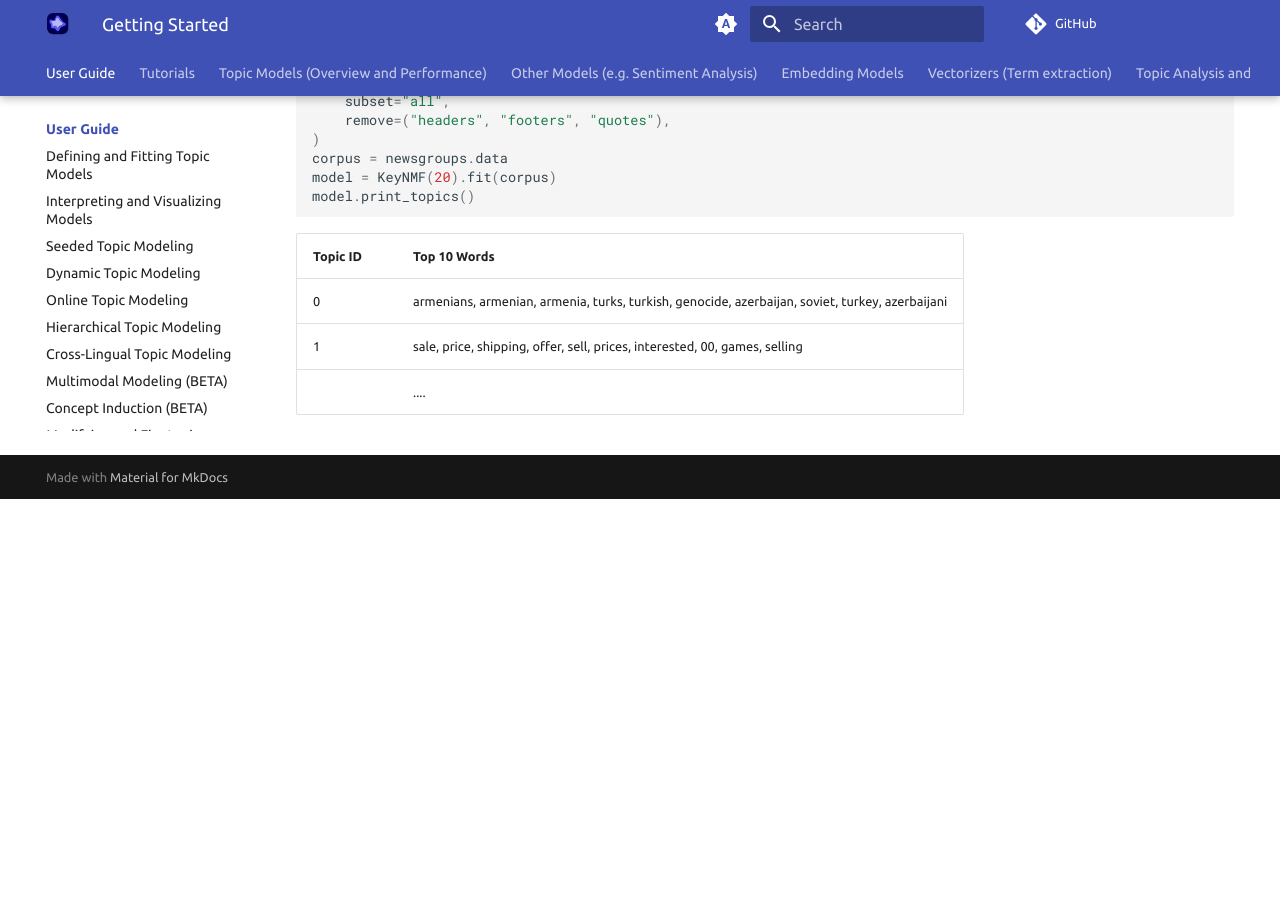
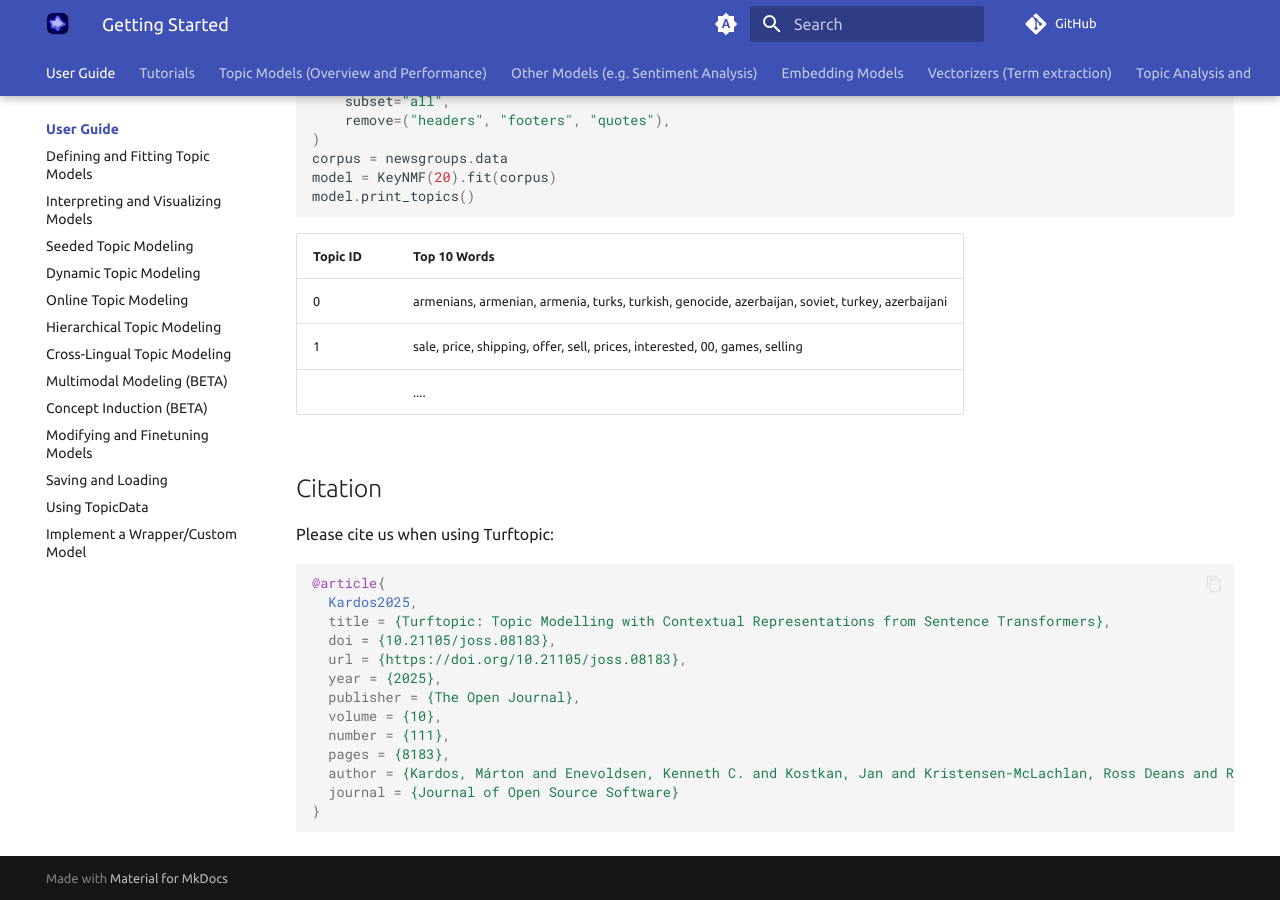
Before and after one commit to x-tabdeveloping/turftopic, an MkDocs documentation site: the page built from docs/index.md, in a window 1280 px wide and 900 px high, scrolled down 765 px. Built offline with MkDocs 1.6.1 and Material for MkDocs 9.7.7, drawn with Linux system fonts in a browser that asks for light colours; emoji names are drawn with the system emoji font; comment, search, counter and statistics services are not loaded; before the commit the page ends 1264 px from its top, so only the background shows below that.

Commit message:
Added citation to the readme and to the docs landing page

````diff
--- a/docs/index.md
+++ b/docs/index.md
@@ -42,3 +42,25 @@ model.print_topics()
 |        0 | armenians, armenian, armenia, turks, turkish, genocide, azerbaijan, soviet, turkey, azerbaijani |
 |        1 | sale, price, shipping, offer, sell, prices, interested, 00, games, selling                      |
 |         | ....                                |
+
+
+
+## Citation
+
+Please cite us when using Turftopic:
+
+```bibtex
+@article{
+  Kardos2025,
+  title = {Turftopic: Topic Modelling with Contextual Representations from Sentence Transformers},
+  doi = {10.21105/joss.08183},
+  url = {https://doi.org/10.21105/joss.08183},
+  year = {2025},
+  publisher = {The Open Journal},
+  volume = {10},
+  number = {111},
+  pages = {8183},
+  author = {Kardos, Márton and Enevoldsen, Kenneth C. and Kostkan, Jan and Kristensen-McLachlan, Ross Deans and Rocca, Roberta},
+  journal = {Journal of Open Source Software}
+}
+```
````
Also changed, not shown: README.md (+19 -0 lines).
